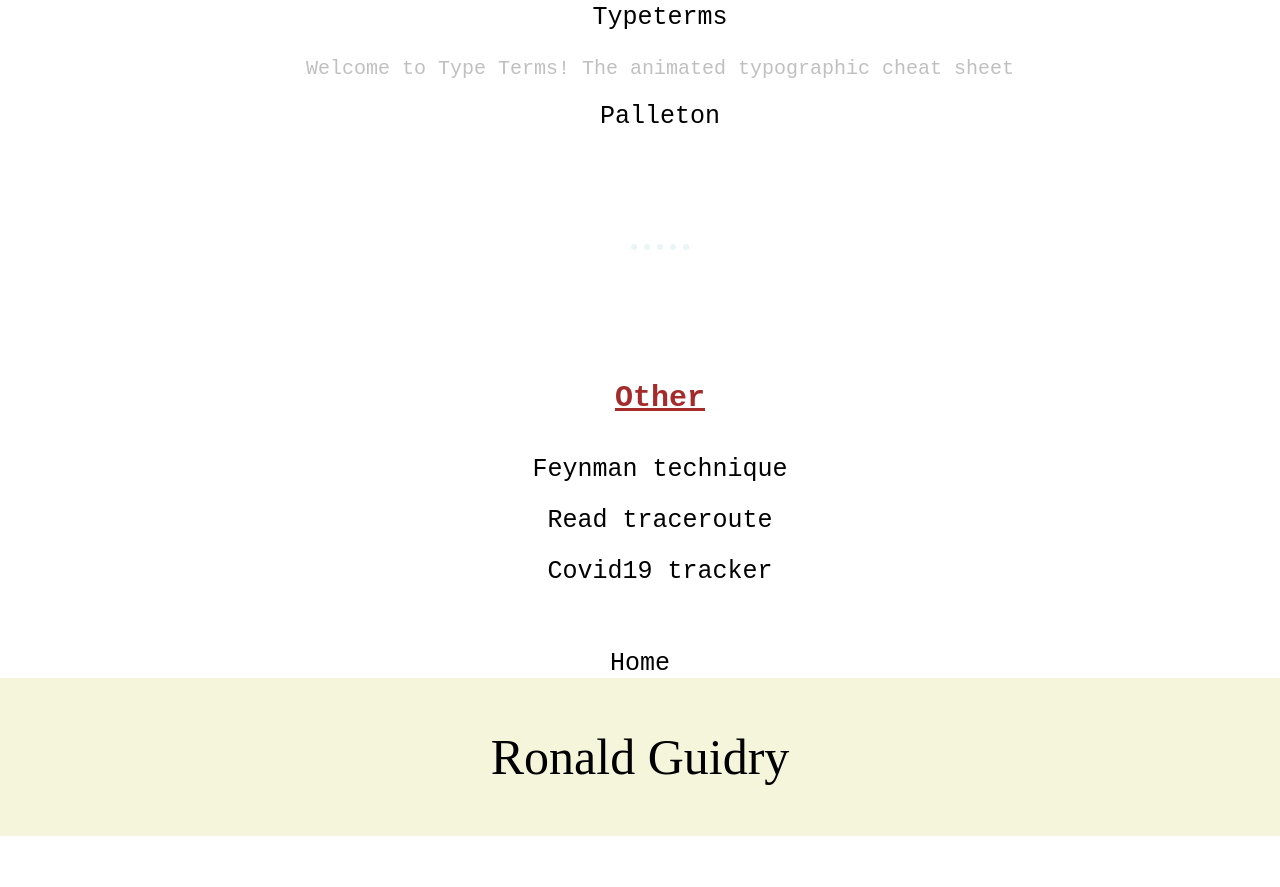
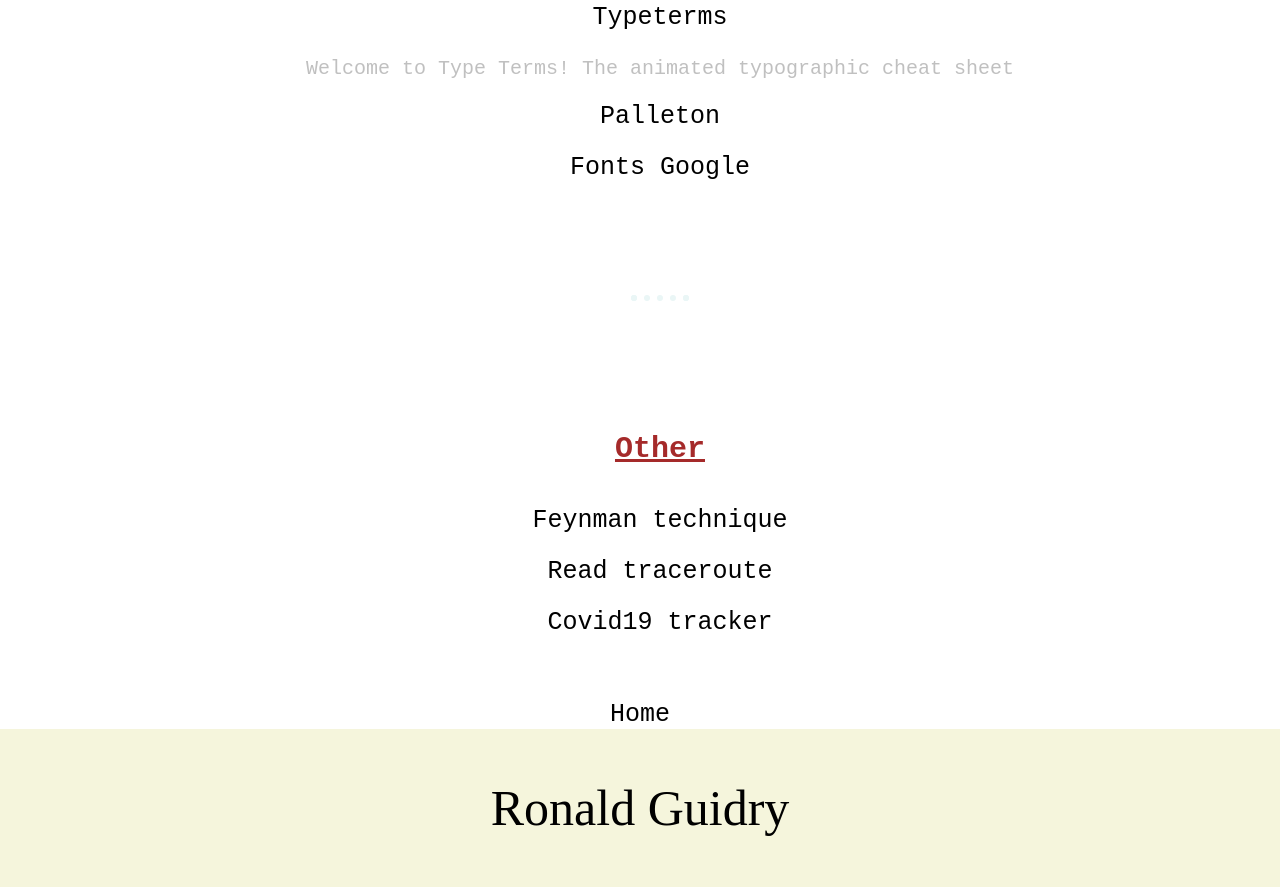
Before and after one commit to Ronysweb/Tools-and-resources, a plain HTML site: page index.html in a window 1280 px wide. Shown: the part 6962-7849 px from the top of the page. Before the commit the page ends 7798 px from the top, so only its background shows below. Drawn offline with Linux system fonts and the light colour scheme.

Commit message:
Update index.html

```diff
--- a/index.html
+++ b/index.html
@@ -160,6 +160,7 @@
                 <li><a target="_blank" href="https://www.supremo.co.uk/typeterms/">Typeterms</a></li>
                 <p class="p1">Welcome to Type Terms! The animated typographic cheat sheet</p>
                 <li><a target="_blank" href="https://paletton.com/">Palleton</a></li>
+                <li><a target="_blank" href="https://fonts.google.com/">Fonts Google</a></li>
 
 
                 <hr>
```
